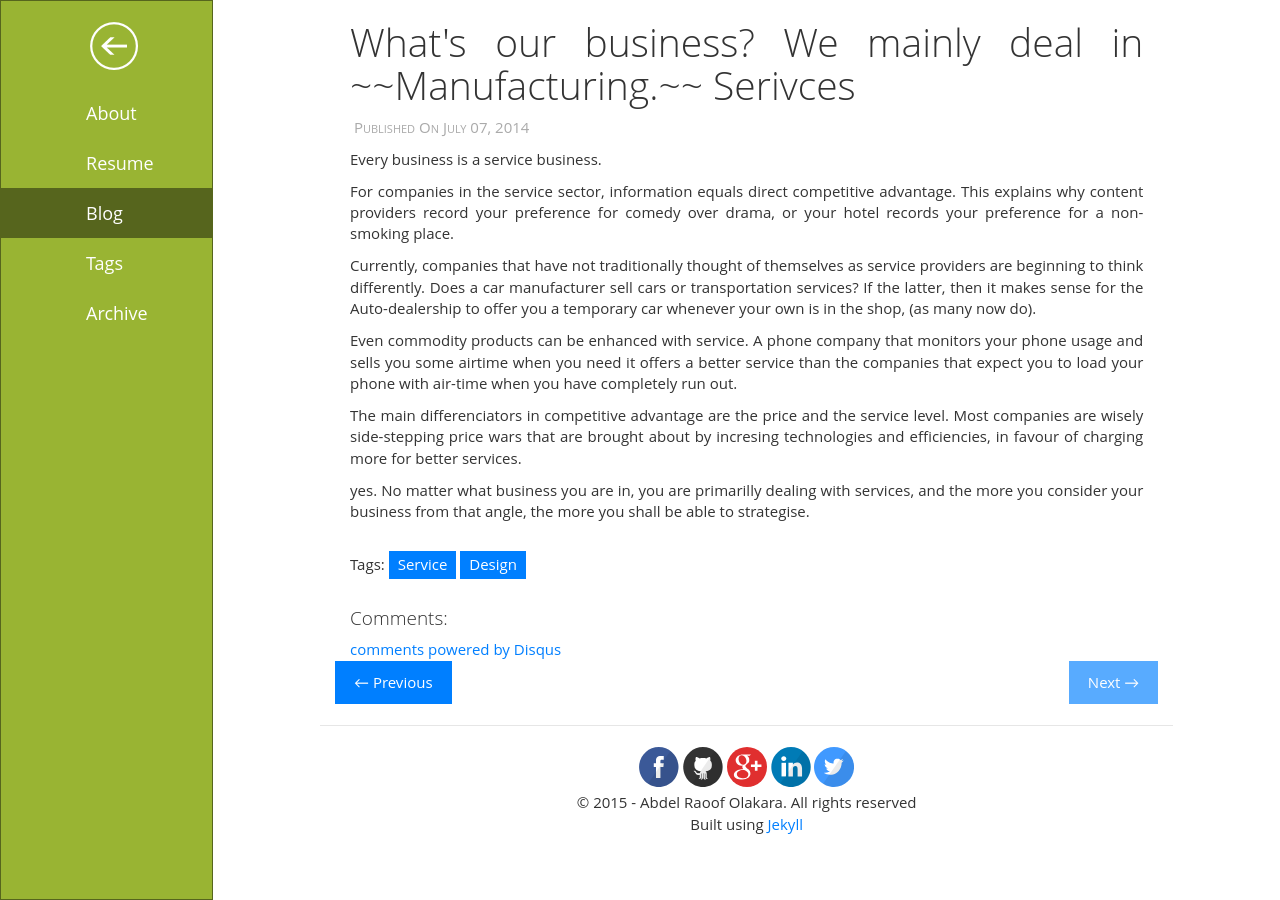
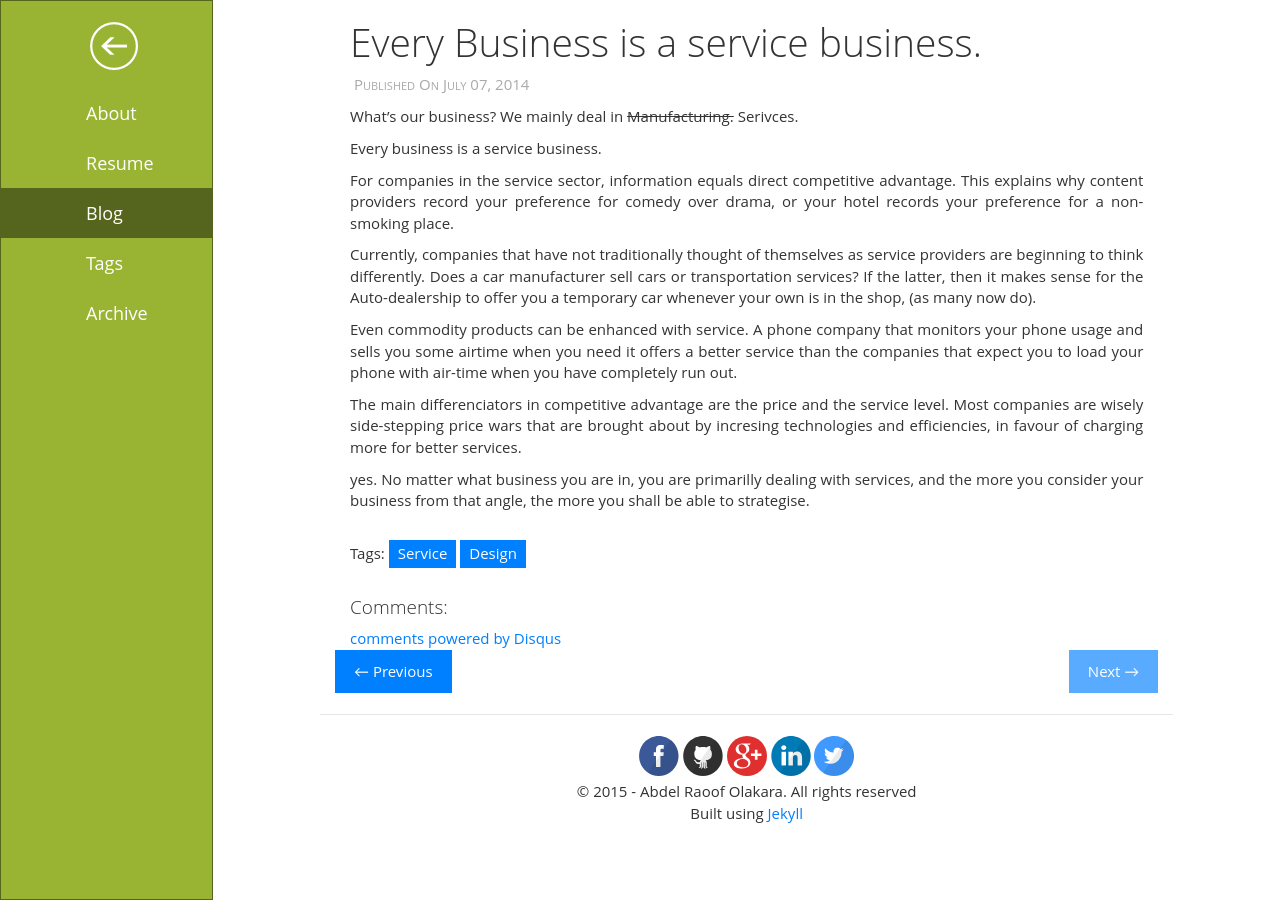
Before and after one commit to danconsults/metroblog, a Jekyll site: the page built from _posts/2014-07-07-Every Business is a service business-post.md, in a window 1280 px wide. Built offline with Jekyll 4.4.1, drawn with Linux system fonts in a browser that asks for light colours; comment, search, counter and statistics services are not loaded.

Commit message:
Made name changes
added better formatting

```diff
--- a/_posts/2014-07-07-another-sharepoint-post.md
+++ b/_posts/2014-07-07-Every Business is a service business-post.md
@@ -1,10 +1,12 @@
 ---
 layout: post
-title:  What's our business? We mainly deal in  ~~Manufacturing.~~ Serivces
+title:  Every Business is a service business.
 date:   2014-07-07 15:30:00
 categories: Services
 tags: Service Design
 ---
+
+What's our business? We mainly deal in  ~~Manufacturing.~~ Serivces.
 
 Every business is a service business.
 
```
